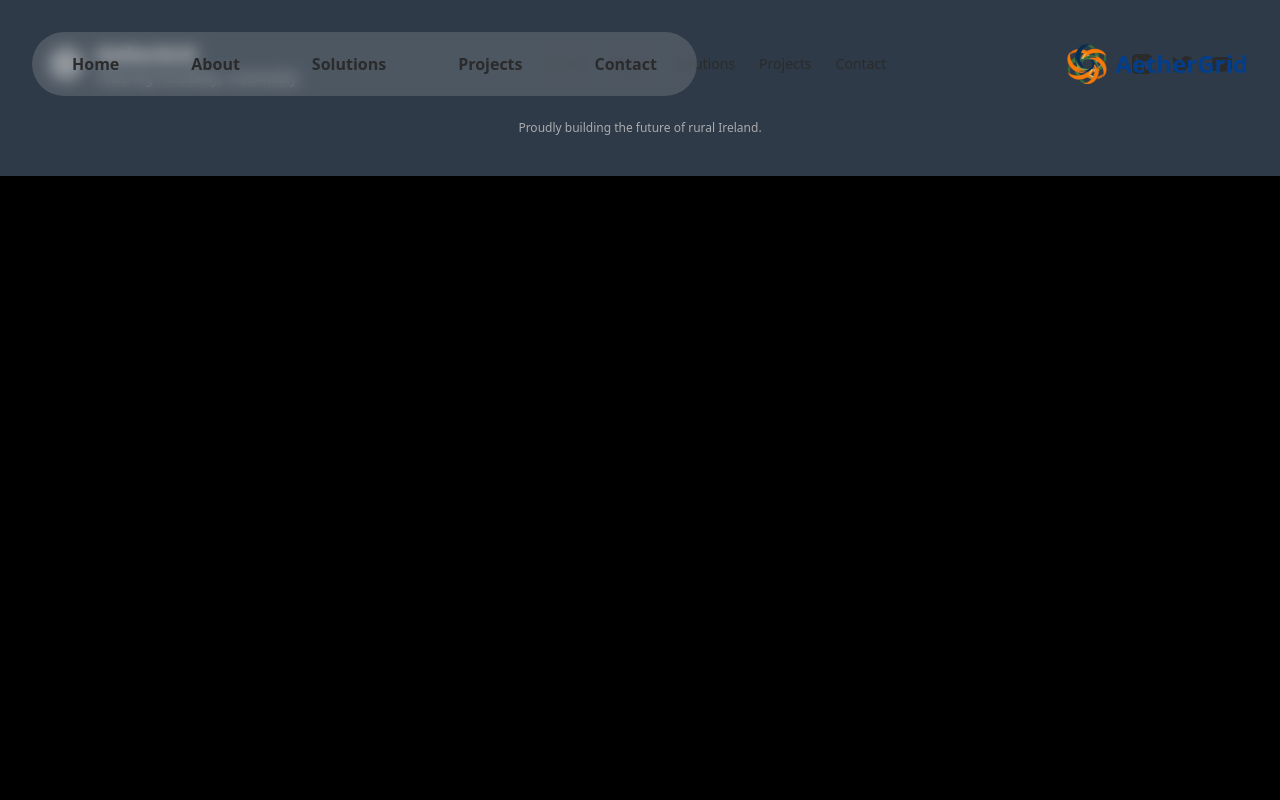
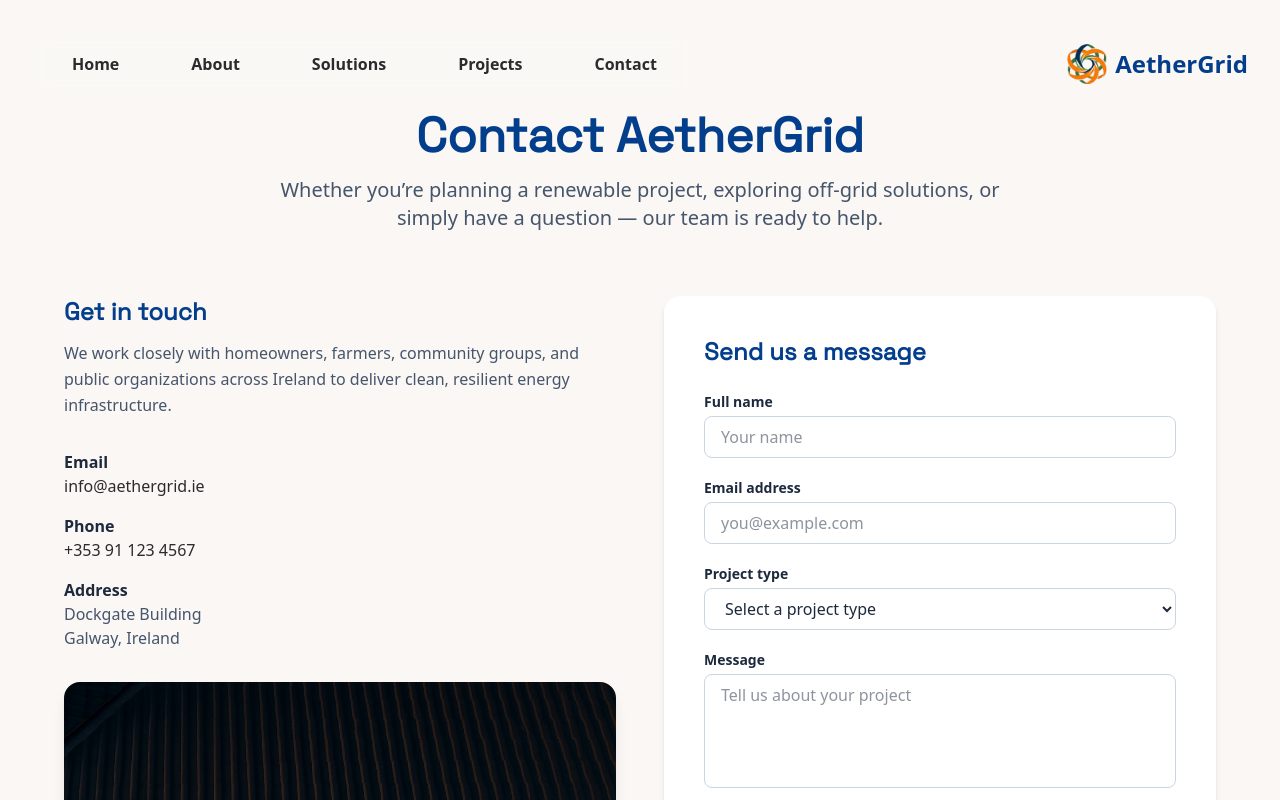
Before and after one commit to UX-PRESS/template-bussnes-vue-energy-lightweight, a Vue app: page /contact in a window 1280 px wide. Shown: the top 800 px of the page. Built offline with nearby package versions, Linux system fonts and the light colour scheme.

Commit message:
detailed the contact page

```diff
--- a/src/router/index.js
+++ b/src/router/index.js
@@ -5,14 +5,14 @@ import Home from '../views/Home.vue'
 import About from '../views/About.vue'
 import Solutions from '../views/Solutions.vue'
 import Projects from '../views/Projects.vue'
-//import Contact from '../views/Contact.vue'
+import Contact from '../views/Contact.vue'
 
 const routes = [
   { path: '/', name: 'Home', component: Home },
   { path: '/about', name: 'About', component: About },
   { path: '/solutions', name: 'Solutions', component: Solutions },
   { path: '/projects', name: 'Projects', component: Projects },
-  //{ path: '/contact', name: 'Contact', component: Contact },
+  { path: '/contact', name: 'Contact', component: Contact },
 ]
 
 const router = createRouter({
--- a/src/views/Contact.vue
+++ b/src/views/Contact.vue
@@ -0,0 +1,138 @@
+<template>
+  <!-- Wrapper cobre o offset do header -->
+  <div class="bg-[#FAF7F4] pt-28">
+    <section class="text-slate-800 px-6 pb-24">
+      <!-- Header -->
+      <div class="max-w-6xl mx-auto text-center mb-16">
+        <h1 class="text-4xl md:text-5xl font-bold mb-4">
+          Contact AetherGrid
+        </h1>
+        <p class="text-lg md:text-xl max-w-3xl mx-auto text-slate-600">
+          Whether you’re planning a renewable project, exploring off-grid solutions,
+          or simply have a question — our team is ready to help.
+        </p>
+      </div>
+
+      <!-- Content Grid -->
+      <div class="max-w-6xl mx-auto grid gap-12 md:grid-cols-2 items-start">
+        <!-- Contact Info -->
+        <div class="space-y-8">
+          <div>
+            <h2 class="text-2xl font-semibold mb-3">
+              Get in touch
+            </h2>
+            <p class="text-slate-600 leading-relaxed">
+              We work closely with homeowners, farmers, community groups, and public
+              organizations across Ireland to deliver clean, resilient energy
+              infrastructure.
+            </p>
+          </div>
+
+          <div class="space-y-4">
+            <div>
+              <p class="font-semibold">Email</p>
+              <a
+                href="mailto:info@aethergrid.ie"
+                class="text-blue-700 hover:underline"
+              >
+                info@aethergrid.ie
+              </a>
+            </div>
+
+            <div>
+              <p class="font-semibold">Phone</p>
+              <a
+                href="tel:+353911234567"
+                class="text-blue-700 hover:underline"
+              >
+                +353 91 123 4567
+              </a>
+            </div>
+
+            <div>
+              <p class="font-semibold">Address</p>
+              <p class="text-slate-600">
+                Dockgate Building<br />
+                Galway, Ireland
+              </p>
+            </div>
+          </div>
+
+          <!-- Visual / Image -->
+          <div class="hidden md:block">
+            <img
+              src="/contact-image.png"
+              alt="Renewable energy infrastructure in rural Ireland"
+              class="rounded-2xl shadow-lg"
+            />
+          </div>
+        </div>
+
+        <!-- Contact Form (visual only) -->
+        <div class="bg-white rounded-2xl p-8 md:p-10 shadow-md">
+          <h2 class="text-2xl font-semibold mb-6">
+            Send us a message
+          </h2>
+
+          <form class="space-y-5">
+            <div>
+              <label class="block text-sm font-semibold mb-1">
+                Full name
+              </label>
+              <input
+                type="text"
+                placeholder="Your name"
+                class="w-full rounded-lg border border-slate-300 px-4 py-2 focus:outline-none focus:ring-2 focus:ring-blue-600"
+              />
+            </div>
+
+            <div>
+              <label class="block text-sm font-semibold mb-1">
+                Email address
+              </label>
+              <input
+                type="email"
+                placeholder="you@example.com"
+                class="w-full rounded-lg border border-slate-300 px-4 py-2 focus:outline-none focus:ring-2 focus:ring-blue-600"
+              />
+            </div>
+
+            <div>
+              <label class="block text-sm font-semibold mb-1">
+                Project type
+              </label>
+              <select
+                class="w-full rounded-lg border border-slate-300 px-4 py-2 focus:outline-none focus:ring-2 focus:ring-blue-600"
+              >
+                <option>Select a project type</option>
+                <option>Smart Microgrid</option>
+                <option>Home & Farm Installation</option>
+                <option>Energy Consultancy</option>
+                <option>Other</option>
+              </select>
+            </div>
+
+            <div>
+              <label class="block text-sm font-semibold mb-1">
+                Message
+              </label>
+              <textarea
+                rows="4"
+                placeholder="Tell us about your project"
+                class="w-full rounded-lg border border-slate-300 px-4 py-2 resize-none focus:outline-none focus:ring-2 focus:ring-blue-600"
+              ></textarea>
+            </div>
+
+            <button
+              type="button"
+              disabled
+              class="w-full rounded-xl bg-blue-700 text-white py-3 font-semibold opacity-60 cursor-not-allowed"
+            >
+              Send message (coming soon)
+            </button>
+          </form>
+        </div>
+      </div>
+    </section>
+  </div>
+</template>
--- a/src/views/Projects.vue
+++ b/src/views/Projects.vue
@@ -1,35 +1,61 @@
 <template>
-  <section class="bg-[#FAF7F4] text-[var(--slate)] py-16 px-6">
-    <div class="max-w-5xl mx-auto text-center mb-12">
-      <h1 class="text-4xl font-bold mb-4">Project Case Studies</h1>
-      <p class="text-lg max-w-2xl mx-auto text-[var(--taupe)]">
-        Explore how AetherGrid is transforming communities with reliable, clean, and intelligent energy.
+  <!-- Wrapper cobre o offset do header -->
+  <div class="bg-[#FAF7F4] pt-28">
+    <section class="text-slate-800 px-6 pb-24">
+      <!-- Header -->
+      <div class="max-w-6xl mx-auto text-center mb-16">
+        <h1 class="text-4xl md:text-5xl font-bold mb-4">
+          Project Case Studies
+        </h1>
+        <p class="text-lg md:text-xl max-w-3xl mx-auto text-slate-600">
+          Real-world examples of how AetherGrid delivers reliable, clean, and
+          intelligent energy solutions for communities across Ireland.
         </p>
       </div>
 
-    <div class="grid gap-12 max-w-4xl mx-auto">
-      <div class="bg-white p-8 rounded-xl shadow">
-        <h2 class="text-2xl font-semibold mb-2">Inis Mór EcoGrid</h2>
-        <ul class="list-disc pl-5 text-[var(--taupe)]">
+      <!-- Projects -->
+      <div class="max-w-5xl mx-auto grid gap-10">
+        <!-- Project Card -->
+        <article
+          class="bg-white rounded-2xl p-8 md:p-10 shadow-md hover:shadow-xl transition-shadow duration-300"
+        >
+          <h2 class="text-2xl font-semibold mb-4">
+            Inis Mór EcoGrid
+          </h2>
+
+          <ul class="space-y-2 text-slate-600 list-disc list-inside">
             <li>250 residents powered completely off-grid</li>
             <li>85% reduction in carbon emissions</li>
-          <li>Solar + Wind hybrid generation</li>
-          <li>AI-based battery load balancing</li>
-          <li>Local employment and education boost</li>
+            <li>Hybrid solar and wind generation</li>
+            <li>AI-driven battery load balancing</li>
+            <li>Local employment and energy education initiatives</li>
           </ul>
+        </article>
+
+        <!-- Project Card -->
+        <article
+          class="bg-white rounded-2xl p-8 md:p-10 shadow-md hover:shadow-xl transition-shadow duration-300"
+        >
+          <h2 class="text-2xl font-semibold mb-4">
+            Cooley Peninsula Cluster
+          </h2>
+
+          <ul class="space-y-2 text-slate-600 list-disc list-inside">
+            <li>14 farms connected through a shared smart energy network</li>
+            <li>32% efficiency increase via intelligent battery sharing</li>
+            <li>Weather-based production forecasting</li>
+            <li>Dynamic energy storage optimization</li>
+            <li>Designed for long-term scalability in rural regions</li>
+          </ul>
+        </article>
+
+        <!-- Placeholder future -->
+        <div
+          class="border-2 border-dashed border-slate-300 rounded-2xl p-10 text-center text-slate-500"
+        >
+          More community energy projects coming soon.
         </div>
-
-      <div class="bg-white p-8 rounded-xl shadow">
-        <h2 class="text-2xl font-semibold mb-2">Cooley Peninsula Cluster</h2>
-        <ul class="list-disc pl-5 text-[var(--taupe)]">
-          <li>14 farms connected under a shared energy grid</li>
-          <li>32% increase in efficiency via smart battery sharing</li>
-          <li>Weather-based forecasting and dynamic storage</li>
-          <li>Fully scalable for future rural growth</li>
-        </ul>
-      </div>
-
-      <!-- Adicione mais projetos aqui futuramente -->
       </div>
     </section>
+  </div>
 </template>
```
Lines whose indentation alone changed are shown as unchanged.
